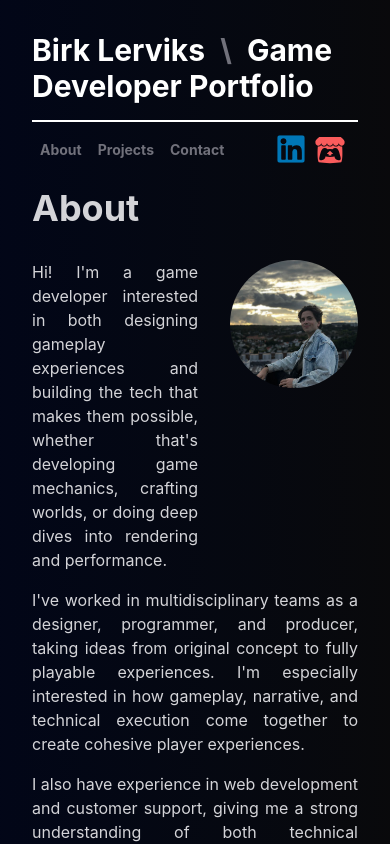
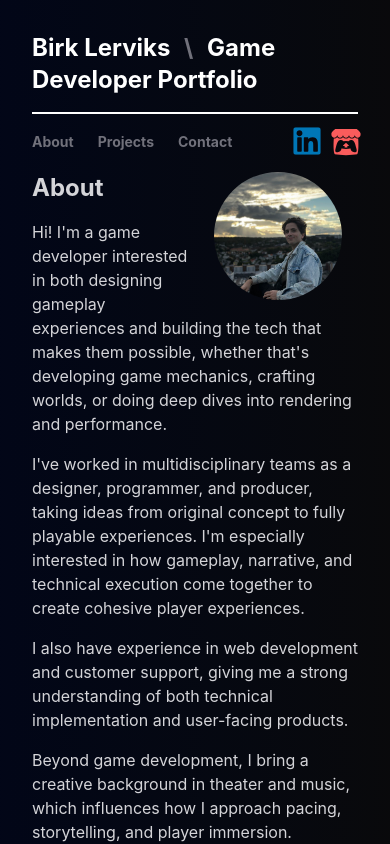
Before and after one commit to birklerviks/portfolio, a Vue app: page / in a window 390 px wide. Shown: the top 844 px of the page. Built offline with nearby package versions, Linux system fonts and the light colour scheme.

Commit message:
Update page with better responsiveness

```diff
--- a/src/components/FrontPage.vue
+++ b/src/components/FrontPage.vue
@@ -19,30 +19,32 @@ function scrollTo(id : string) {
     <div class="flex flex-col items-center bg-linear-to-r from-slate-950 to-zinc-950">
         <header class="max-w-7xl w-full sm:px-14 px-8 fixed flex flex-col gap-2 bg-linear-to-r from-slate-950 to-zinc-950 z-10 pt-8 pb-4" id="header">
             <div class="relative w-full border-b-2 border-white pb-4">
-                <h1 class="text-white md:text-4xl text-3xl font-bold">Birk Lerviks <span class="text-zinc-500 mx-2">\</span> <a href="index.html">Game Developer Portfolio</a></h1>
+                <h1 class="text-white md:text-4xl sm:text-3xl text-2xl font-bold">Birk Lerviks <span class="text-zinc-500 mx-2">\</span> <a href="index.html">Game Developer Portfolio</a></h1>
             </div>
-            <div class="flex text-zinc-500 md:text-base text-sm font-bold pt-2 uppercase">
-                <button class="cursor-pointer md:px-4 px-2 hover:text-white" @click="scrollTo('about')">About</button>
-                <button class="cursor-pointer md:px-4 px-2 hover:text-white" @click="scrollTo('projects')">Projects</button>
-                <button class="cursor-pointer md:px-4 px-2 hover:text-white" @click="scrollTo('contact')">Contact</button>
-                <a href="https://www.linkedin.com/in/birk-lerviks-12450526a/" target="_blank" class="gap-2 md:mr-6 mr-4 ml-auto">
-                    <LinkedInIcon class="scale-125"/>
-                </a>
-                <a href="https://birklerviks.itch.io/" target="_blank" class="mr-4">
-                    <ItchIoIcon class="scale-125"/>
-                </a>
+            <div class="flex text-zinc-500 md:text-base text-sm font-bold pt-2 uppercase flex gap-6 lg:px-4">
+                <button class="cursor-pointer hover:text-white" @click="scrollTo('about')">About</button>
+                <button class="cursor-pointer hover:text-white" @click="scrollTo('projects')">Projects</button>
+                <button class="cursor-pointer hover:text-white" @click="scrollTo('contact')">Contact</button>
+                <div class="ml-auto flex flex-row gap-4">
+                    <a href="https://www.linkedin.com/in/birk-lerviks-12450526a/" target="_blank">
+                        <LinkedInIcon class="scale-125"/>
+                    </a>
+                    <a href="https://birklerviks.itch.io/" target="_blank">
+                        <ItchIoIcon class="scale-125"/>
+                    </a>
+                </div>
             </div>
         </header>
         <main class="flex flex-col w-full items-center pt-37">
             <div class="max-w-7xl w-full sm:px-14 px-8 text-white pb-20">
                 <div class="pt-6">
-                    <div class="flex gap-8 pt-4" id="about">
+                    <div class="flex gap-8 sm:pt-4" id="about">
                         <div class="flex flex-col gap-4 text-zinc-300">
-                            <h2 class="text-4xl font-bold mb-4">About</h2>
-                            <div class="flex flex-col gap-4 lg:pl-4 relative md:text-left text-justify">
+                            <h2 class="sm:text-4xl text-2xl font-bold">About</h2>
+                            <div class="flex flex-col gap-4 lg:pl-4 relative md:text-left sm:text-justify">
                                 <div>
-                                    <img src="/headshot.jpg" class="md:hidden block h-32 w-32 object-cover zoom scale float-right rounded-full">
-                                    <p class="md:pr-0 pr-40">Hi! I'm a game developer interested in both designing gameplay experiences and building the tech that makes them possible, whether that's developing game mechanics, crafting worlds, or doing deep dives into rendering and performance.</p>
+                                    <img src="/headshot.jpg" class="float-right md:hidden block w-32 h-32 object-cover zoom scale rounded-full m-4 -mt-12">
+                                    <p class="text-pretty">Hi! I'm a game developer interested in both designing gameplay experiences and building the tech that makes them possible, whether that's developing game mechanics, crafting worlds, or doing deep dives into rendering and performance.</p>
                                 </div>
                                 <p>I've worked in multidisciplinary teams as a designer, programmer, and producer, taking ideas from original concept to fully playable experiences. I'm especially interested in how gameplay, narrative, and technical execution come together to create cohesive player experiences.</p>
                                 <p>I also have experience in web development and customer support, giving me a strong understanding of both technical implementation and user-facing products.</p>
@@ -81,25 +83,25 @@ function scrollTo(id : string) {
                                 </div>
                             </div>
                         </div>
-                        <div class="w-260 md:block hidden mr-4">
+                        <div class="w-260 md:block hidden lg:mr-4">
                             <img src="/headshot.jpg" class="rounded-lg">
                         </div>
                     </div>
                 </div>
                 <div class="pt-16 -mb-20">
-                    <h2 class="text-4xl font-bold mb-4 pt-4" id="projects">Projects</h2>
+                    <h2 class="sm:text-4xl text-2xl font-bold mb-4 pt-4" id="projects">Projects</h2>
                     <div class="w-full border-b-2 border-white mb-4"></div>
-                    <div class="hidden sm:flex flex-wrap text-zinc-500 md:text-base text-sm font-bold uppercase">
-                        <button class="cursor-pointer py-2 px-4 hover:text-white" @click="scrollTo('frostbite')">Frostbite</button>
-                        <button class="cursor-pointer py-2 px-4 hover:text-white" @click="scrollTo('aris-arcanum')">Aris Arcanum</button>
-                        <button class="cursor-pointer py-2 px-4 hover:text-white" @click="scrollTo('planet-shader')">Planet Shader</button>
-                        <button class="cursor-pointer py-2 px-4 hover:text-white" @click="scrollTo('conscience')">Conscience</button>
-                        <button class="cursor-pointer py-2 px-4 hover:text-white" @click="scrollTo('witchs-brew')">Witch's Brew</button>
-                        <button class="cursor-pointer py-2 px-4 hover:text-white" @click="scrollTo('the-unfortunates')">The Unfortunates</button>
-                        <button class="cursor-pointer py-2 px-4 hover:text-white" @click="scrollTo('dungeons-and-chatbots')">Dungeons and Chatbots</button>
-                        <button class="cursor-pointer py-2 px-4 hover:text-white" @click="scrollTo('kahoot-sparks')">Kahoot! Sparks</button>
+                    <div class="hidden sm:flex flex-wrap text-zinc-500 md:text-base text-sm font-bold uppercase flex gap-6 px-4">
+                        <button class="cursor-pointer hover:text-white" @click="scrollTo('frostbite')">Frostbite</button>
+                        <button class="cursor-pointer hover:text-white" @click="scrollTo('aris-arcanum')">Aris Arcanum</button>
+                        <button class="cursor-pointer hover:text-white" @click="scrollTo('planet-shader')">Planet Shader</button>
+                        <button class="cursor-pointer hover:text-white" @click="scrollTo('conscience')">Conscience</button>
+                        <button class="cursor-pointer hover:text-white" @click="scrollTo('witchs-brew')">Witch's Brew</button>
+                        <button class="cursor-pointer hover:text-white" @click="scrollTo('the-unfortunates')">The Unfortunates</button>
+                        <button class="cursor-pointer hover:text-white" @click="scrollTo('dungeons-and-chatbots')">Dungeons and Chatbots</button>
+                        <button class="cursor-pointer hover:text-white" @click="scrollTo('kahoot-sparks')">Kahoot! Sparks</button>
                     </div>
-                    <div class="flex flex-col">
+                    <div class="flex flex-col sm:mt-8">
                         <project-card :flip="true" id="aris-arcanum">
                             <template #header>Aris Arcanum (PC, Steam)</template>
                             <template #description>
@@ -120,7 +122,7 @@ function scrollTo(id : string) {
                             </template>
                         </project-card>
                         <project-card :flip="false" id="conscience">
-                            <template #header>Conscience (PC)</template>
+                            <template #header>Conscience (PC, Itch.io)</template>
                             <template #description>
                                 <p><b>Role:</b> Project Lead, Designer & Programmer</p>
                                 <p><b>Team size:</b> 7 | <b>Duration:</b> 3 months</p>
@@ -157,7 +159,7 @@ function scrollTo(id : string) {
                             </template>
                         </project-card>
                         <project-card :flip="false" id="witchs-brew">
-                            <template #header>Witch's Brew</template>
+                            <template #header>Witch's Brew (PC, Itch.io)</template>
                             <template #description>
                                 <p><b>Role:</b> Project Lead, Designer & Programmer</p>
                                 <p><b>Team size:</b> 8 | <b>Duration:</b> 3 months</p>
@@ -188,7 +190,7 @@ function scrollTo(id : string) {
                                     <li>Combined physically inspired lighting with stylized visual direction</li>
                                     <li>Optimized both planet generation and volumetric rendering to run in real-time on modern hardware</li>
                                 </ul>
-                                <p><i>Engines and tools:</i> GLSL, C++, ImGui</p>
+                                <p><b>Engines and tools:</b> GLSL, C++, ImGui</p>
                             </template>
                             <template #content>
                                 <iframe class="w-full h-full object-cover" width="560" height="315" src="https://www.youtube.com/embed/LwNbftrN8QU?si=qbzwRHfs4QShov8v" title="YouTube video player" frameborder="0" allow="accelerometer; autoplay; clipboard-write; encrypted-media; gyroscope; picture-in-picture; web-share" referrerpolicy="strict-origin-when-cross-origin" allowfullscreen></iframe>
@@ -206,14 +208,14 @@ function scrollTo(id : string) {
                                     <li>Designed and built core gameplay systems, including a robust save/load system</li>
                                     <li>Explored design implications of generative AI-driven gameplay, focusing on player agency, immersion, and narrative coherence</li>
                                 </ul>
-                                <p><i>Engines and tools:</i> Unity, C#, Gemini</p>
+                                <p><b>Engines and tools:</b> Unity, C#, Gemini</p>
                             </template>
                             <template #content>
                                 <iframe class="w-full h-full object-cover" width="560" height="315" src="https://www.youtube.com/embed/1imfNe6lKvU?si=NQdYZCY33Mr3xPc9" title="YouTube video player" frameborder="0" allow="accelerometer; autoplay; clipboard-write; encrypted-media; gyroscope; picture-in-picture; web-share" referrerpolicy="strict-origin-when-cross-origin" allowfullscreen></iframe>
                             </template>
                         </project-card>
                         <project-card :flip="true" id="the-unfortunates">
-                            <template #header>The Unfortunates (PC)</template>
+                            <template #header>The Unfortunates (PC, Itch.io)</template>
                             <template #description>
                                 <p><b>Role:</b> Gameplay Designer & Programmer</p>
                                 <p><b>Team size:</b> 7 | <b>Duration:</b> 2 months</p>
@@ -223,7 +225,8 @@ function scrollTo(id : string) {
                                     <li>Helped shape narrative structure and pacing of the experience</li>
                                     <li>Collaborated closely with team to align gameplay and storytelling</li>
                                 </ul>
-                                <p><i>Engines and tools:</i> Unity, C#, Gemini</p>
+                                <p><b>Engines and tools:</b> Unity, C#, Gemini</p>
+                                <p>Check out The Unfortunates on <a href="https://birklerviks.itch.io/the-unfortunates" target="_blank" class="underline hover:underline">itch.io</a></p>
                             </template>
                             <template #content>
                                 <img class="w-full h-full object-cover" src="https://img.itch.zone/aW1hZ2UvNDAzMjI1NS8yNDAzOTc3MC5qcGc=/original/gVGB8t.jpg">
@@ -241,7 +244,7 @@ function scrollTo(id : string) {
                                     <li>Built responsive UI components in close collaboration with design teams</li>
                                     <li>Worked with production systems in a live product environment</li>
                                 </ul>
-                                <p><i>Engines and tools:</i> JavaScript, HTML, CSS, Vue, TailwindCSS, Figma</p>
+                                <p><b>Engines and tools:</b> JavaScript, HTML, CSS, Vue, TailwindCSS, Figma</p>
                             </template>
                             <template #content>
                                 <iframe class="w-full h-full object-cover" width="560" height="315" src="https://www.youtube.com/embed/rarrXMD74qo?si=mPEqxhwhFhsUJmBV" title="YouTube video player" frameborder="0" allow="accelerometer; autoplay; clipboard-write; encrypted-media; gyroscope; picture-in-picture; web-share" referrerpolicy="strict-origin-when-cross-origin" allowfullscreen></iframe>
@@ -250,10 +253,10 @@ function scrollTo(id : string) {
                     </div>
                 </div>
                 <div class="pt-16">
-                    <h2 class="text-4xl font-bold mb-4 pt-4" id="contact">Contact</h2>
+                    <h2 class="sm:text-4xl text-2xl font-bold mb-4 pt-4" id="contact">Contact</h2>
                     <div class="w-full border-b-2 border-white mb-4"></div>
-                    <p class="text-zinc-300">Please feel free to reach out if you want to play some pinball, or if you're interested in working together!</p>
-                    <p class="text-zinc-300 mt-4">birklerviks@gmail.com</p>
+                    <p class="text-zinc-300">Please feel free to reach out if you want to play some pinball or if you're interested in working together!</p>
+                    <p class="text-zinc-300 mt-4"><u>birklerviks@gmail.com</u></p>
                     <div class="flex flex-row mt-6 gap-4 pl-0.5">
                         <a href="https://www.linkedin.com/in/birk-lerviks-12450526a/" target="_blank">
                             <LinkedInIcon class="scale-125"/>
--- a/src/components/ProjectCard.vue
+++ b/src/components/ProjectCard.vue
@@ -4,7 +4,7 @@ const props = defineProps(['flip'])
 <template>
     <div :class="`pt-4 pb-16 flex gap-12 ${props.flip ? 'lg:flex-row-reverse flex-col' : 'lg:flex-row flex-col'}`">
         <div class="lg:w-1/2 flex flex-col gap-2 text-zinc-300">
-            <h2 class="text-2xl font-bold text-white"><slot name="header"></slot></h2>
+            <h2 class="sm:text-2xl text-xl font-bold text-white"><slot name="header"></slot></h2>
             <slot name="description"></slot>
         </div>
         <div class="lg:w-1/2 aspect-[16/9]">
```
